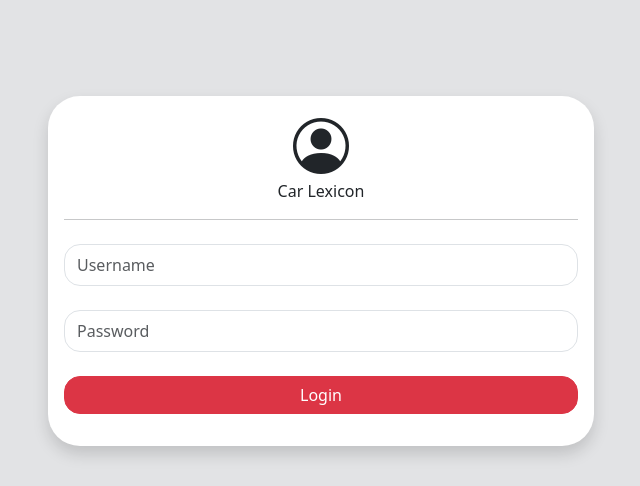
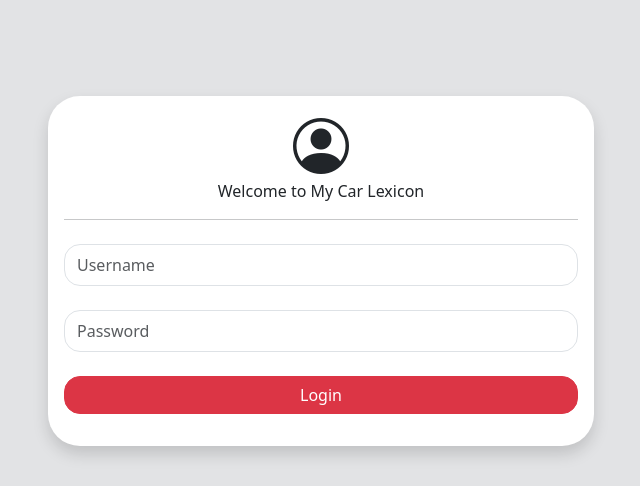
Before and after one commit to axelzaidanaufalnutika06-afk/Cars-Lexicon, a PHP site: page /login.php in a window 1280 px wide. Shown: the top 486 px of the page, without its empty margins (319-959 px from the left). Run offline with PHP 8.4, Linux system fonts and the light colour scheme.

Commit message:
ubah judul form login

```diff
--- a/login.php
+++ b/login.php
@@ -76,7 +76,7 @@ if ($_SERVER["REQUEST_METHOD"] == "POST") {
             <div class="card-body">
             <div class="text-center mb-3">
                 <i class="bi bi-person-circle h1 display-4"></i>
-                <p>Car Lexicon</p>
+                <p>Welcome to My Car Lexicon</p>
                 <hr />
             </div>
             <form action="" method="post">
```
